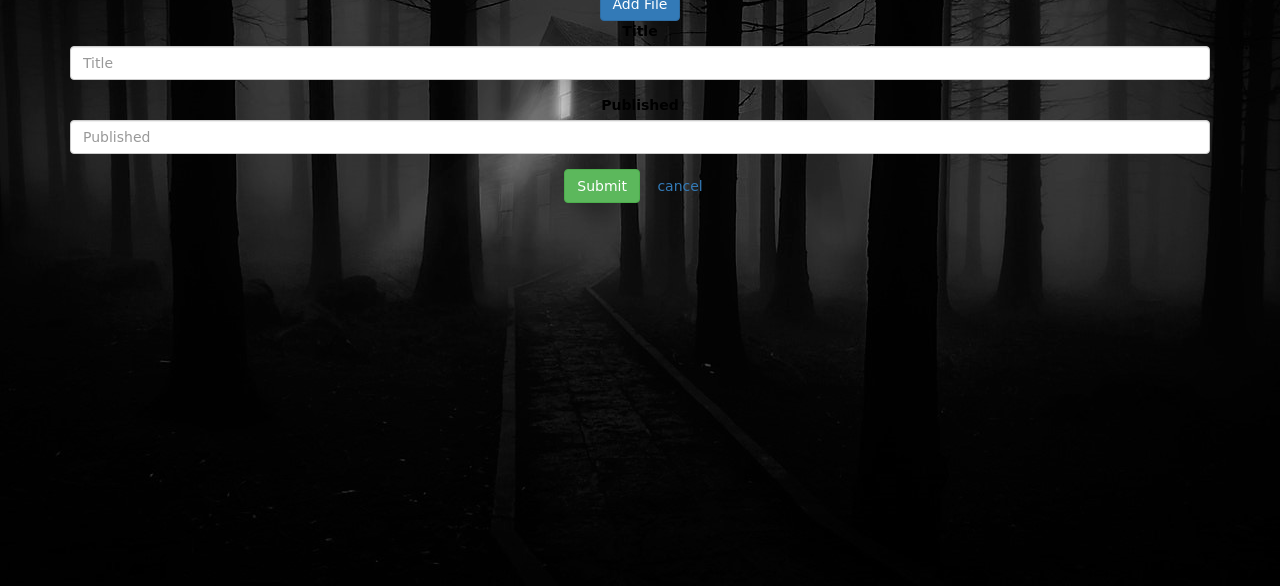
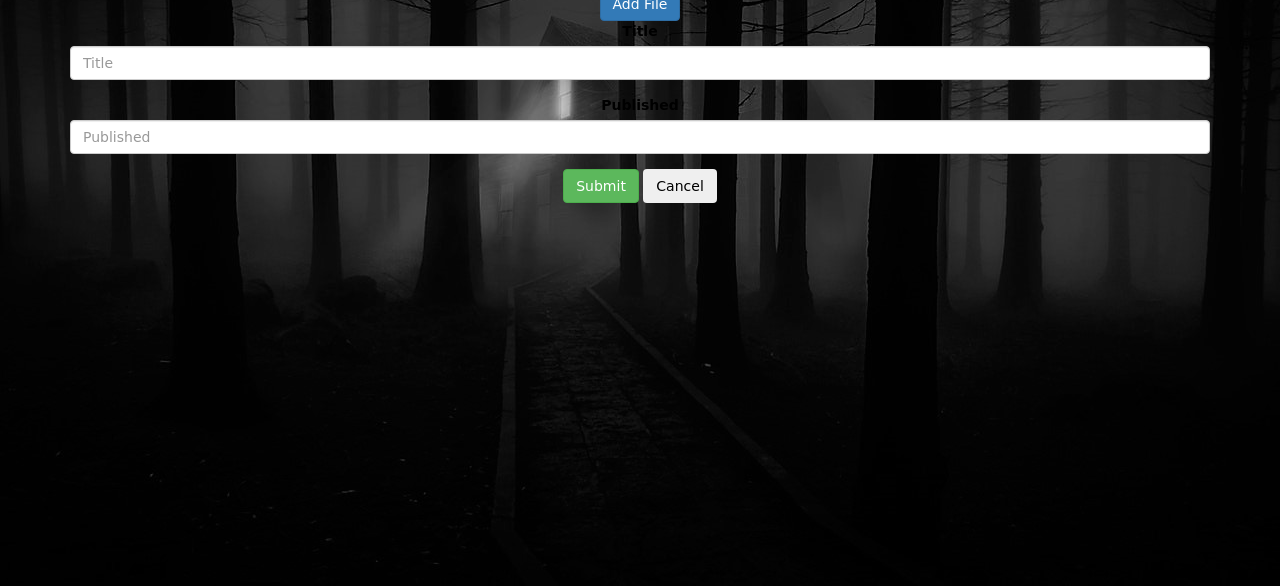
Before and after one commit to mrsdean1002/simple_list_app, a website: page public/booklist.html in a window 1280 px wide. Shown: the part 214-800 px from the top of the page. Drawn offline with nearby package versions, Linux system fonts and the light colour scheme; no server answers; a web font is replaced by a local one.

Commit message:
made some corrections in my public/booklist.html file

```diff
--- a/public/booklist.html
+++ b/public/booklist.html
@@ -47,7 +47,7 @@
           <input type="text" class="form-control" id="file-published" placeholder="Published">
         </div>
         <button type="button" onclick="submitFileForm()" class="btn btn-success">Submit</button>
-        <button type="button" onclick="cancelFileForm()" class="btn btn-link">cancel</button>
+        <button type="button" onclick="cancelFileForm()" class="btn btn-sucess">Cancel</button>
         </form>
     </div>
   </div>
```
